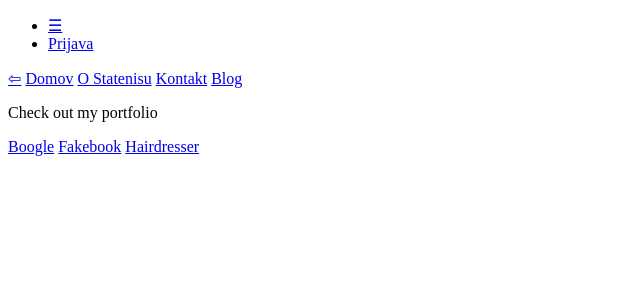
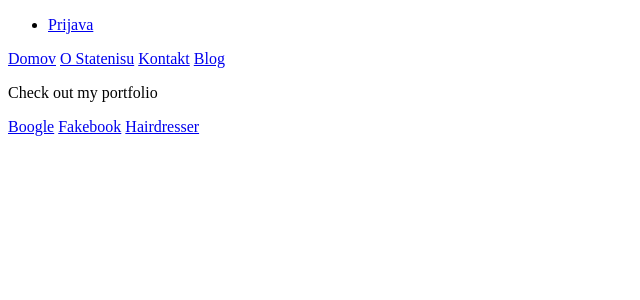
Before and after one commit to ramsakj/personal-website, a Flask app: page /portfolio in a window 1280 px wide. Shown: the top 300 px of the page, without its empty margins (0-640 px from the left). Run offline with Flask 3, Linux system fonts and the light colour scheme; some libraries are stand-ins or nearby versions.

Commit message:
Update index.html

```diff
--- a/templates/index.html
+++ b/templates/index.html
@@ -2,7 +2,7 @@
 <html>
     <head>
         <title>Statenis</title>
-        <link rel="stylesheet" href="{{url_for('static', filename='css/styles.css')}}">
+        <link rel="stylesheet" href="#">
         <link rel="stylesheet" href="https://fonts.googleapis.com/icon?family=Material+Icons">
         <link rel="preconnect" href="https://fonts.googleapis.com">
         <link rel="preconnect" href="https://fonts.googleapis.com">
@@ -11,7 +11,7 @@
         <link rel="preconnect" href="https://fonts.googleapis.com">
         <link rel="preconnect" href="https://fonts.gstatic.com" crossorigin>
         <link href="https://fonts.googleapis.com/css2?family=Slabo+27px&display=swap" rel="stylesheet">
-        <script src="{{url_for('static', filename='js/script.js')}}" async></script>
+        <script src="#" async></script>
         <script src='https://kit.fontawesome.com/a076d05399.js' crossorigin='anonymous'></script>
         <meta charset="UTF-8">
         <meta name="keywords" content="">
@@ -20,13 +20,13 @@
     </head>
     <body>
         <ul class="navbar">
-            <li><a href="#" class="openbtn" onclick="openNav()">&#9776;</a></li>
-            <li><a href="{{url_for('login')}}">Prijava</a></li>
+<!--            <li><a href="#" class="openbtn" onclick="openNav()">&#9776;</a></li> -->
+            <li><a href="#">Prijava</a></li>
         </ul>
 
         <div id="sidebar" class="sidebar">
-            <a href="javascript:void(0)" class="closebtn" onclick="closeNav()">&#8678;</a>
-            <a href="{{url_for('home_page')}}">Domov</a>
+<!--            <a href="javascript:void(0)" class="closebtn" onclick="closeNav()">&#8678;</a> -->
+            <a href="#">Domov</a>
             <a href="#">O Statenisu</a>
             <a href="#">Kontakt</a>
             <a href="#">Blog</a>
```
